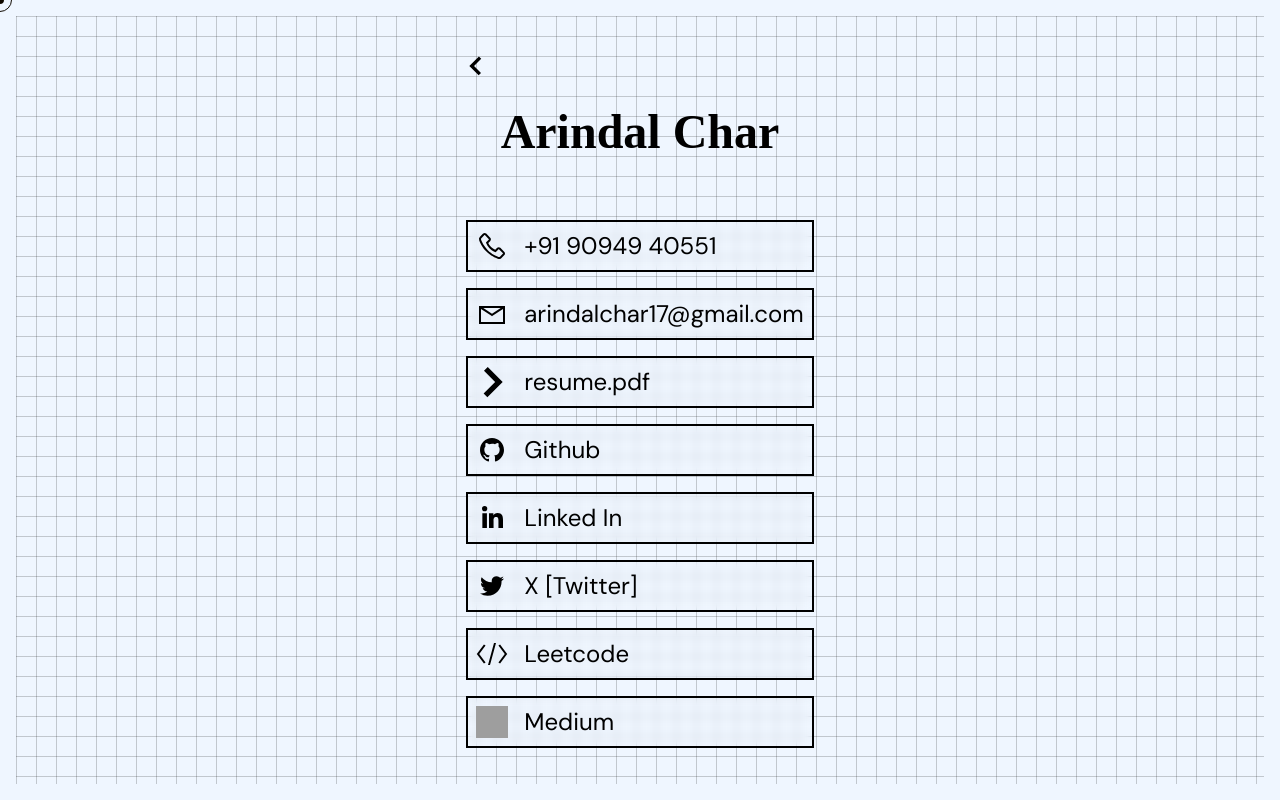
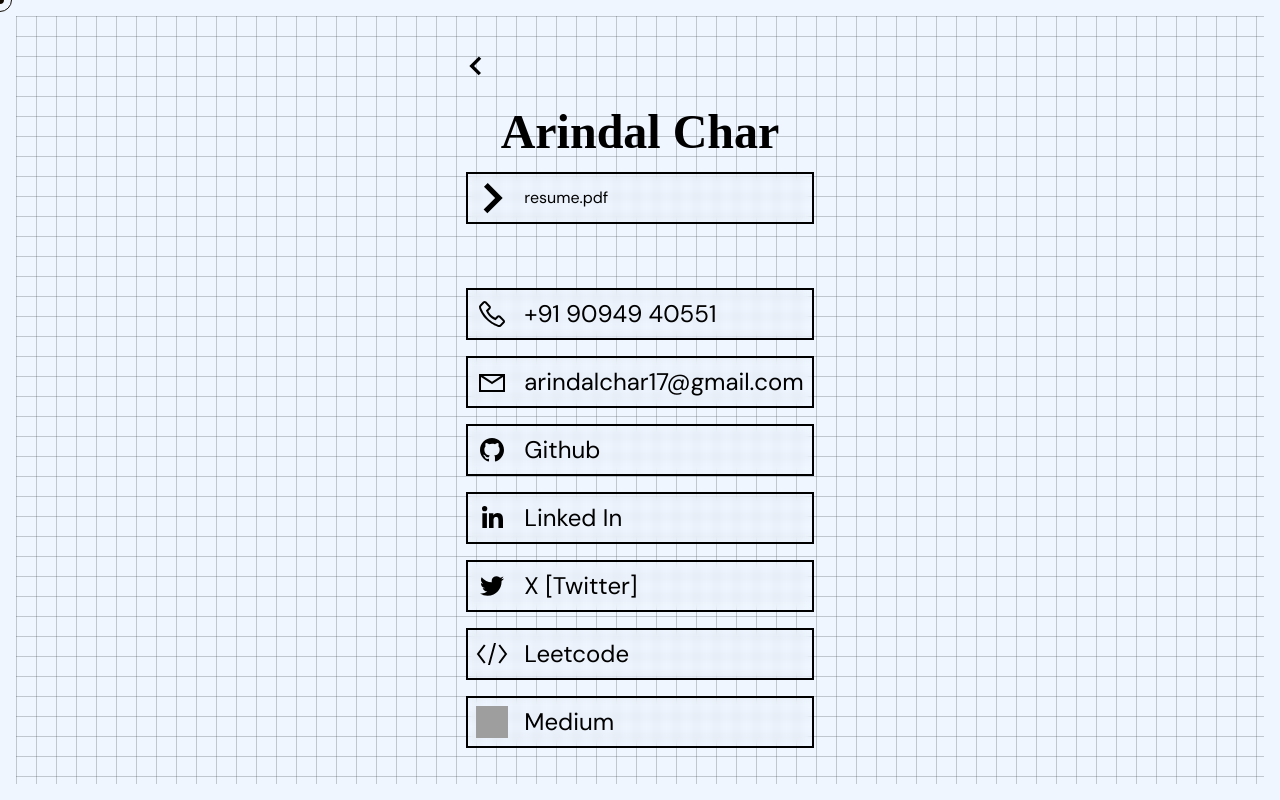
Before and after one commit to arindal1/arindal-char-portfolio, a React (Vite) app: page /res in a window 1280 px wide. Built offline with nearby package versions, Linux system fonts and the light colour scheme; grey boxes are pictures that could not be loaded; a web font is replaced by a local one.

Commit message:
Update resume link and remove duplicate section
Replaced old resume link with a new one and removed duplicate resume section.

```diff
--- a/src/pages/Res.jsx
+++ b/src/pages/Res.jsx
@@ -28,6 +28,12 @@ function Res() {
 
             {/* 1st */}
 
+            <a href="https://drive.google.com/file/d/1N5Buj4-iPqbWhLXHJJ-rZDlah2V2oeUo/view?usp=sharing" target="_blank">
+                  <div className="bg-[#ffffff00] backdrop-blur-xs border-2 flex gap-4 mt-[1rem] items-center p-2 hover:bg-slate-900 hover:text-blue-50 transition-all ease-in-out duration-300 hover:cursor-pointer">
+                    <Back width="2rem" height="2rem" className="rotate-180" />
+                    <p>resume.pdf</p>
+                  </div>
+                </a>
             <div className="mt-[4rem] text-2xl">
               <div className="bg-[#ffffff00] backdrop-blur-xs border-2 flex gap-4 items-center p-2 hover:bg-slate-900 hover:text-blue-50 transition-all ease-in-out duration-300">
                 <Phone width="2rem" height="2rem" />
@@ -39,15 +45,6 @@ function Res() {
                   <p>arindalchar17@gmail.com</p>
                 </div>
               </a>
-                <a
-                  href="https://drive.google.com/file/d/1fr5Q_tk8NOZttplj1vNiwHsaw8Ptgx2f/view?usp=sharing"
-                  target="_blank"
-                >
-                  <div className="bg-[#ffffff00] backdrop-blur-xs border-2 flex gap-4 mt-[1rem] items-center p-2 hover:bg-slate-900 hover:text-blue-50 transition-all ease-in-out duration-300 hover:cursor-pointer">
-                    <Back width="2rem" height="2rem" className="rotate-180" />
-                    <p>resume.pdf</p>
-                  </div>
-                </a>
                 <a href="https://github.com/arindal1" target="_blank">
                   <div className="bg-[#ffffff00] backdrop-blur-xs border-2 flex gap-4 mt-[1rem] items-center p-2 hover:bg-slate-900 hover:text-blue-50 transition-all ease-in-out duration-300 hover:cursor-pointer">
                     <Github width="2rem" height="2rem" />
```
